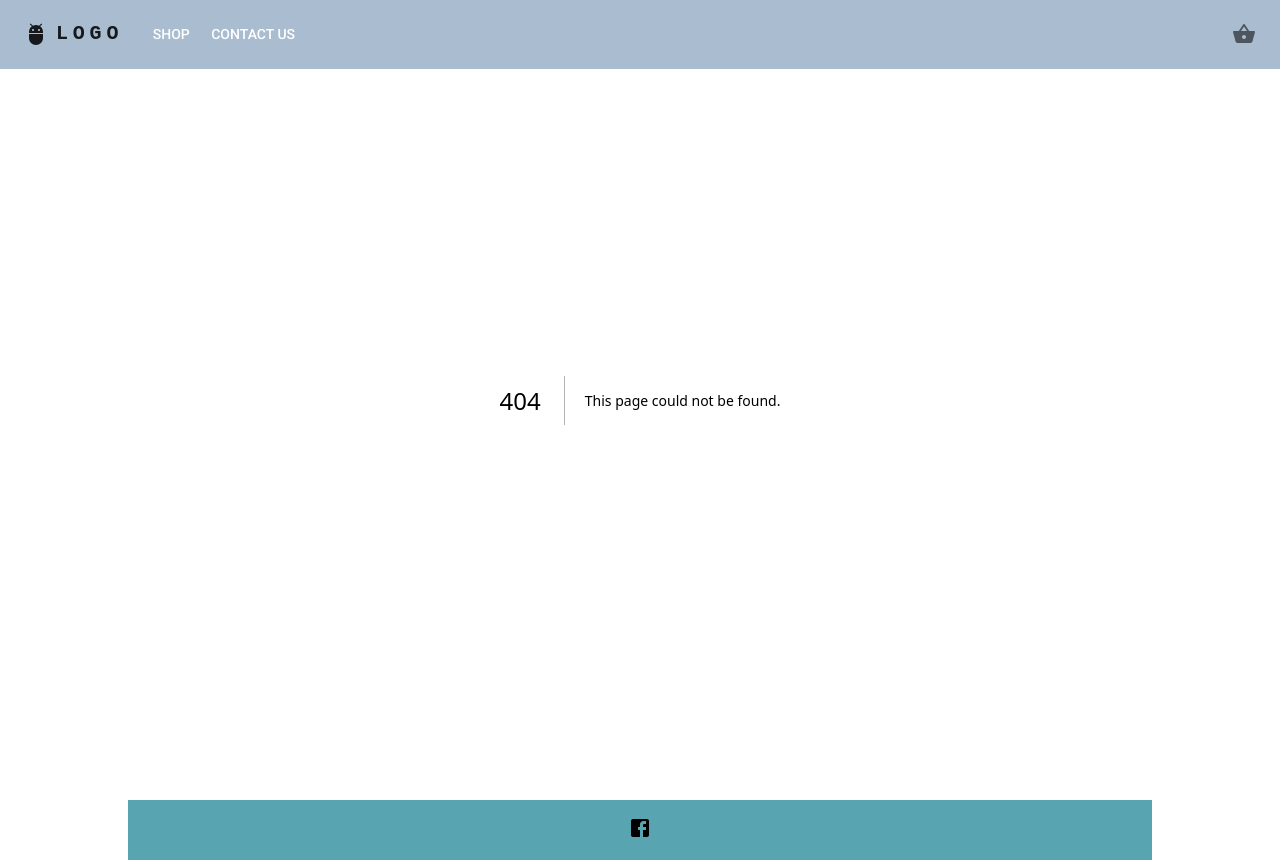
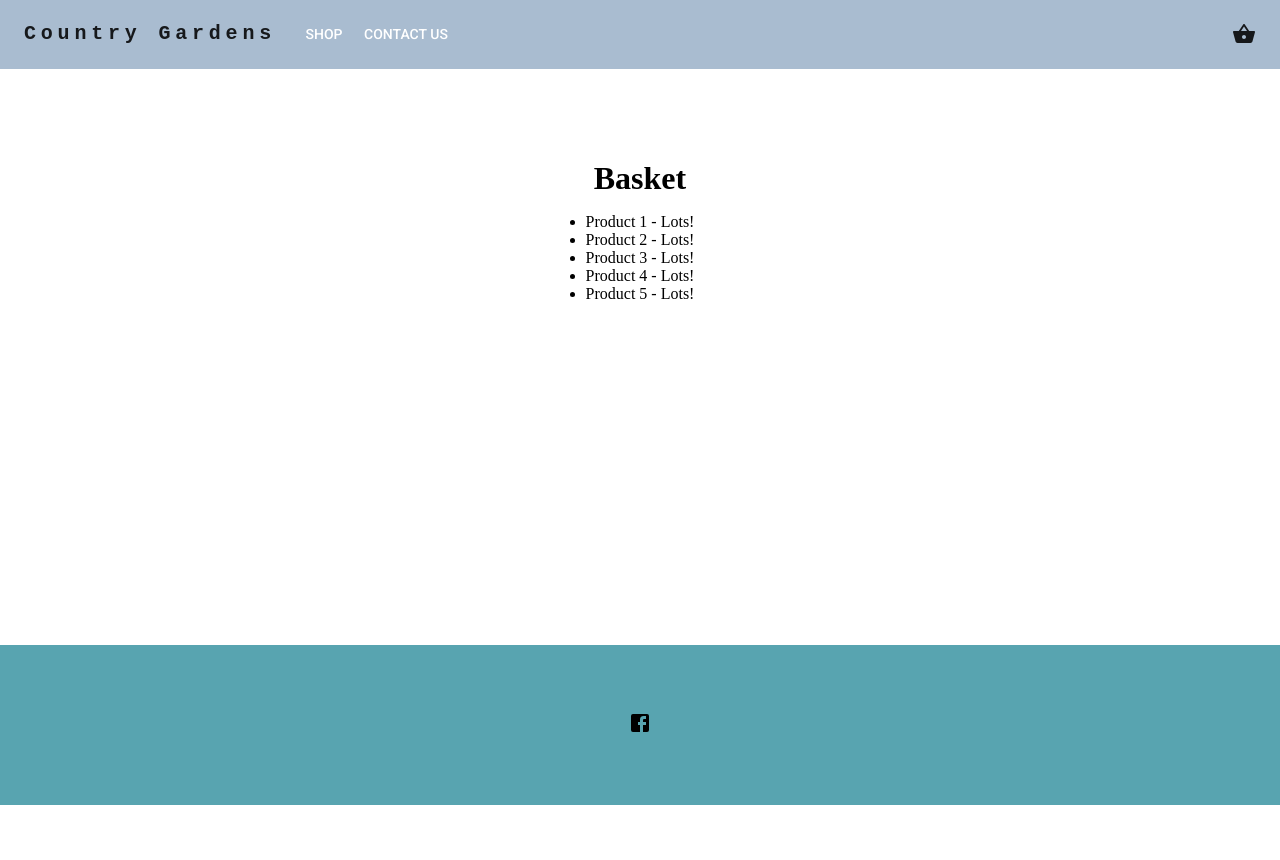
Before and after one commit to RhydianJenkins/countrygardens, a Next.js app: page /basket in a window 1280 px wide. Before the commit this address had no page. After the commit the page ends 805 px from the top, so only its background shows below. Built offline with nearby package versions, Linux system fonts and the light colour scheme.

Commit message:
Implement initial work for basket (#7)

```diff
--- /dev/null
+++ b/src/components/basketIcon.tsx
@@ -0,0 +1,28 @@
+import { Badge } from '@mui/material';
+import { ShoppingBasket } from '@mui/icons-material';
+import React from 'react';
+import Tooltip from '@mui/material/Tooltip';
+import NextLink from 'next/link';
+import { BasketContext } from '@/hooks/useBasket';
+
+const BasketIcon = () => {
+    const { basket } = React.useContext(BasketContext);
+    const [basketCount, setBasketCount] = React.useState(0);
+
+    React.useEffect(() => {
+        const basketCount = Object.keys(basket).reduce((acc, key) => acc + basket[key], 0);
+        setBasketCount(basketCount);
+    }, [basket]);
+
+    return (
+        <NextLink href='/basket'>
+            <Tooltip title="Go to Basket">
+                <Badge color="secondary" badgeContent={basketCount}>
+                    <ShoppingBasket />
+                </Badge>
+            </Tooltip>
+        </NextLink>
+    );
+};
+
+export default BasketIcon;
--- a/src/components/contactUs.tsx
+++ b/src/components/contactUs.tsx
@@ -20,10 +20,8 @@ function ContactUs() {
             <Box
                 sx={{
                     backgroundColor: 'secondary.main',
-                    width: '60vw',
                     padding: '1em',
                     textAlign: 'center',
-                    margin: 'auto',
                 }}
             >
                 <Grid container spacing={2}>
--- a/src/components/footer.tsx
+++ b/src/components/footer.tsx
@@ -4,13 +4,14 @@ import { Facebook } from '@mui/icons-material';
 export default function Footer() {
     return (
         <Box sx={{
-            width: '80vw',
+            width: '100vw',
             backgroundColor: 'secondary.main',
             margin: 'auto',
-            padding: '16px',
+            padding: '1em',
             display: 'flex',
             justifyContent: 'center',
             alignItems: 'center',
+            height: '10em',
         }}>
             <a href="https://www.facebook.com/CountryGardensSelsey" target="_blank">
                 <Facebook />
--- a/src/components/header.tsx
+++ b/src/components/header.tsx
@@ -8,19 +8,14 @@ import Menu from '@mui/material/Menu';
 import MenuIcon from '@mui/icons-material/Menu';
 import Container from '@mui/material/Container';
 import Button from '@mui/material/Button';
-import Tooltip from '@mui/material/Tooltip';
 import MenuItem from '@mui/material/MenuItem';
-import AdbIcon from '@mui/icons-material/Adb';
-import { ShoppingBasket } from '@mui/icons-material';
-import { Badge } from '@mui/material';
+import NextLink from 'next/link';
+import BasketIcon from './basketIcon';
 
 const pages = ['Shop', 'Contact Us'];
-const settings = ['Go to basket', 'Checkout'];
 
 function Header() {
     const [anchorElNav, setAnchorElNav] = React.useState<null | HTMLElement>(null);
-    const [anchorElUser, setAnchorElUser] = React.useState<null | HTMLElement>(null);
-    const basketCount = 0; // TODO
     const [scrollPosition, setScrollPosition] = React.useState(0);
 
     const handleScroll = () => {
@@ -49,17 +44,9 @@ function Header() {
         setAnchorElNav(event.currentTarget);
     };
 
-    const handleOpenBasket = (event: React.MouseEvent<HTMLElement>) => {
-        setAnchorElUser(event.currentTarget);
-    };
-
     const handleCloseNavMenu = (pageNameClicked: string|null = null) => {
         setAnchorElNav(null);
         pageNameClicked && scrollToElement(pageNameClicked);
-    };
-
-    const handleCloseUserMenu = () => {
-        setAnchorElUser(null);
     };
 
     React.useEffect(() => {
@@ -74,12 +61,10 @@ function Header() {
         <AppBar elevation={scrollPosition > 0 ? 1 : 0} position="fixed">
             <Container maxWidth="xl">
                 <Toolbar disableGutters>
-                    <AdbIcon sx={{ display: { xs: 'none', md: 'flex' }, mr: 1 }} />
+                    <NextLink href='/'>
                         <Typography
                             variant="h6"
                             noWrap
-                        component="a"
-                        href="/"
                             sx={{
                                 mr: 2,
                                 display: { xs: 'none', md: 'flex' },
@@ -90,8 +75,9 @@ function Header() {
                                 textDecoration: 'none',
                             }}
                         >
-                        LOGO
+                            Country Gardens
                         </Typography>
+                    </NextLink>
 
                     <Box sx={{ flexGrow: 1, display: { xs: 'flex', md: 'none' } }}>
                         <IconButton
@@ -132,12 +118,9 @@ function Header() {
                             ))}
                         </Menu>
                     </Box>
-                    <AdbIcon sx={{ display: { xs: 'flex', md: 'none' }, mr: 1 }} />
                     <Typography
                         variant="h5"
                         noWrap
-                        component="a"
-                        href=""
                         sx={{
                             mr: 2,
                             display: { xs: 'flex', md: 'none' },
@@ -149,7 +132,7 @@ function Header() {
                             textDecoration: 'none',
                         }}
                     >
-                        LOGO
+                        <NextLink href='/'>Country Gardens</NextLink>
                     </Typography>
                     <Box sx={{ flexGrow: 1, display: { xs: 'none', md: 'flex' } }}>
                         {pages.map((page) => (
@@ -164,35 +147,7 @@ function Header() {
                     </Box>
 
                     <Box sx={{ flexGrow: 0 }}>
-                        <Tooltip title="Basket">
-                            <IconButton onClick={handleOpenBasket} sx={{ p: 0 }}>
-                                <Badge color="secondary" badgeContent={basketCount}>
-                                    <ShoppingBasket />
-                                </Badge>
-                            </IconButton>
-                        </Tooltip>
-                        <Menu
-                            sx={{ mt: '45px' }}
-                            id="menu-appbar"
-                            anchorEl={anchorElUser}
-                            anchorOrigin={{
-                                vertical: 'top',
-                                horizontal: 'right',
-                            }}
-                            keepMounted
-                            transformOrigin={{
-                                vertical: 'top',
-                                horizontal: 'right',
-                            }}
-                            open={Boolean(anchorElUser)}
-                            onClose={handleCloseUserMenu}
-                        >
-                            {settings.map((setting) => (
-                                <MenuItem key={setting} onClick={handleCloseUserMenu}>
-                                    <Typography textAlign="center">{setting}</Typography>
-                                </MenuItem>
-                            ))}
-                        </Menu>
+                        <BasketIcon />
                     </Box>
                 </Toolbar>
             </Container>
--- /dev/null
+++ b/src/hooks/useBasket.ts
@@ -0,0 +1,89 @@
+import React from "react";
+
+type BasketType = Record<string, number>;
+type AddBasketItemType = (id: string) => void;
+type RemoveBasketItemType = (id: string, number?: number) => void;
+type BasketReturnType = [ BasketType, AddBasketItemType, RemoveBasketItemType ];
+type BasketContextType = {
+    basket: BasketType,
+    addBasketItem: AddBasketItemType,
+    removeBasketItem: RemoveBasketItemType
+}
+
+export const BasketContext = React.createContext<BasketContextType>({
+    basket: {},
+    addBasketItem: () => {
+        // eslint-disable-next-line no-console
+        console.error('addBasketItem not set');
+    },
+    removeBasketItem: () => {
+        // eslint-disable-next-line no-console
+        console.error('removeBasketItem not set');
+    },
+});
+
+function useBasket(): BasketReturnType {
+    const [basket, setBasket] = React.useState<BasketType>(() => {
+        if (typeof window !== 'undefined') {
+            try {
+                const basketString = window.localStorage.getItem('basket') || '{}';
+                const basket = JSON.parse(basketString);
+
+                return basket;
+            } catch (error) {
+                // eslint-disable-next-line no-console
+                console.error(error);
+            }
+        }
+
+        return {};
+    });
+
+    const addItem = (id: string) => {
+        try {
+            const basketClone = { ...basket };
+
+            basketClone[id] = (basketClone[id] || 0) + 1;
+
+            setBasket(basketClone);
+
+            if (typeof window !== "undefined") {
+                window.localStorage.setItem('basket', JSON.stringify(basketClone));
+            }
+        } catch (error) {
+            // eslint-disable-next-line no-console
+            console.error(error);
+        }
+    };
+
+    const removeItem = (id: string, number = 1) => {
+        try {
+            if (!(id in basket)) {
+                // eslint-disable-next-line no-console
+                console.warn(`Unable to remove ${id} from basket (not in basket)`);
+                return;
+            }
+
+            const basketClone = { ...basket };
+
+            basketClone[id] = basketClone[id] - number;
+
+            if (basketClone[id] <= 0) {
+                delete basketClone[id];
+            }
+
+            setBasket(basketClone);
+
+            if (typeof window !== "undefined") {
+                window.localStorage.setItem('basket', JSON.stringify(basketClone));
+            }
+        } catch (error) {
+            // eslint-disable-next-line no-console
+            console.error(error);
+        }
+    };
+
+    return [basket, addItem, removeItem];
+}
+
+export default useBasket;
--- a/src/pages/_app.tsx
+++ b/src/pages/_app.tsx
@@ -4,13 +4,19 @@ import type { AppProps } from 'next/app';
 import { ThemeProvider } from '@mui/material/styles';
 import Footer from '@/components/footer';
 import Header from '@/components/header';
+import React from 'react';
+import useBasket, { BasketContext } from '@/hooks/useBasket';
 
 export default function App({ Component, pageProps }: AppProps) {
+    const [basket, addBasketItem, removeBasketItem] = useBasket();
+
     return (
         <ThemeProvider theme={theme}>
-            <Header />
-            <Component {...pageProps} />
-            <Footer />
+            <BasketContext.Provider value={{ basket, addBasketItem, removeBasketItem }}>
+                <Header />
+                <Component {...pageProps} />
+                <Footer />
+            </BasketContext.Provider>
         </ThemeProvider>
     );
 }
--- a/src/pages/api/products/index.ts
+++ b/src/pages/api/products/index.ts
@@ -2,6 +2,7 @@ import { getPocketBase } from "@/database";
 import { NextApiRequest, NextApiResponse } from "next";
 
 export interface ProductEntity {
+    id: string;
     name: string;
     value: number;
 }
@@ -14,7 +15,7 @@ export const getProducts = async (): Promise<ProductEntity[]> => {
             .collection('products')
             .getFullList({ sort: '-created' });
 
-        const products = response.map(({ name, value }) => ({ name, value }));
+        const products = response.map(({ id, name, value }) => ({ id, name, value }));
         return products;
     } catch (error) {
         // eslint-disable-next-line no-console
--- /dev/null
+++ b/src/pages/basket/index.tsx
@@ -0,0 +1,39 @@
+'use client';
+
+import { Box } from "@mui/material";
+
+function BasketPage() {
+    const basket = [
+        { id: 1, name: 'Product 1', price: 'Lots!' },
+        { id: 2, name: 'Product 2', price: 'Lots!' },
+        { id: 3, name: 'Product 3', price: 'Lots!' },
+        { id: 4, name: 'Product 4', price: 'Lots!' },
+        { id: 5, name: 'Product 5', price: 'Lots!' },
+    ];
+
+    return (
+        <Box sx={{
+            display: 'flex',
+            flexDirection: 'column',
+            marginTop: '10em',
+            alignItems: 'center',
+        }}>
+            <h1>Basket</h1>
+            <Box sx={{
+                minHeight: 'calc(100vh - 22em)',
+                padding: '1em',
+                flexGrow: 1,
+            }}>
+                <ul>
+                    {basket.map((item) => (
+                        <li key={item.id}>
+                            {item.name} - {item.price}
+                        </li>
+                    ))}
+                </ul>
+            </Box>
+        </Box>
+    );
+}
+
+export default BasketPage;
```
Also changed, not shown: src/components/product.tsx (+89 -5 lines), public/img/orange_placeholder.jpg (added), 1 other file (tests, documents, lock files or other folders). Lines whose indentation alone changed are shown as unchanged.
